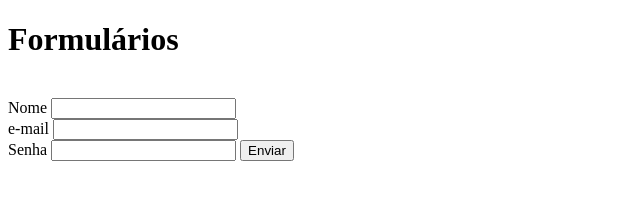
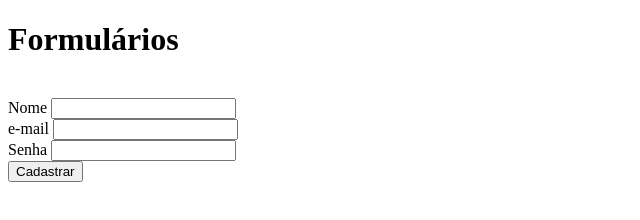
Before and after one commit to SilasTy/curso_ebac_frontend, a plain HTML site: page exercicio.forms.html in a window 1280 px wide. Shown: the whole page, without its empty margins (0-640 px from the left). Drawn offline with Linux system fonts and the light colour scheme.

```diff
--- a/exercicio.forms.html
+++ b/exercicio.forms.html
@@ -17,7 +17,8 @@
     <br/>
         <label for="senha">Senha</label>
         <input id="senha" type="password"/>
-        <button type="submit">Enviar</button>
+    <br/>
+        <button type="submit">Cadastrar</button>
     </form>
 </body>
 </html>
```
